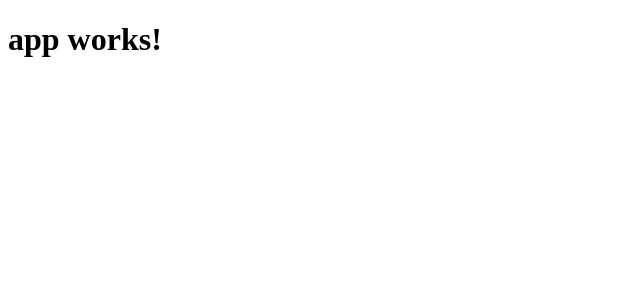
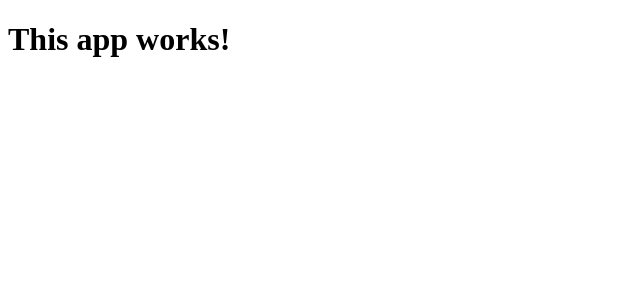
Before and after one commit to betternode/ngcli, an Angular app: page / in a window 1280 px wide. Shown: the top 300 px of the page, without its empty margins (0-640 px from the left). Built offline with nearby package versions, Linux system fonts and the light colour scheme.

Commit message:
change the text
to "this app works"

I want to see if my crontab stuff works

```diff
--- a/src/app/app.component.ts
+++ b/src/app/app.component.ts
@@ -6,5 +6,5 @@ import { Component } from '@angular/core';
   styleUrls: ['./app.component.css']
 })
 export class AppComponent {
-  title = 'app works!';
+  title = 'This app works!';
 }
```
